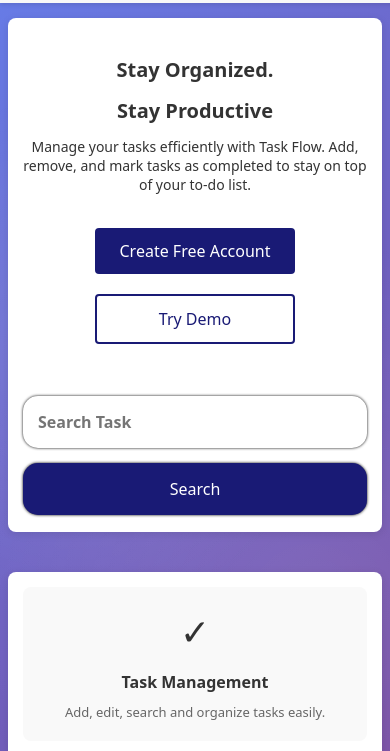
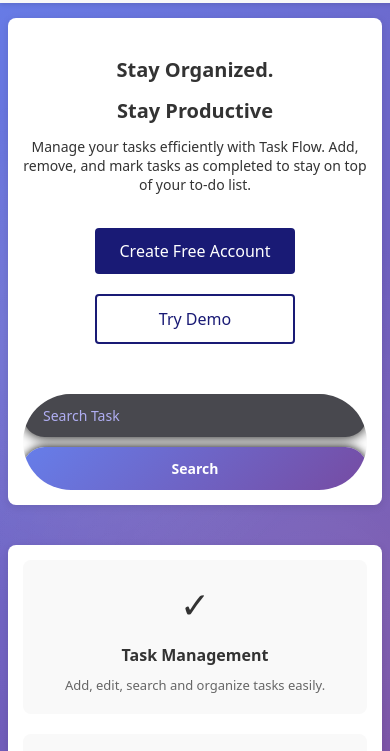
Before and after one commit to Justice-code-ops/Task-flows, a website: page Public/index.html in a window 390 px wide. Shown: the part 67-818 px from the top of the page. Drawn offline with Linux system fonts and the light colour scheme; a web font is replaced by a local one.

Commit message:
Adjusted the search bar (will review that later)

```diff
--- a/Public/style.css
+++ b/Public/style.css
@@ -63,41 +63,72 @@
     display: flex;
     justify-content: center;
     align-items: center;
-    gap: 10px;
+    gap: 0;
     width: 50%;
-    padding: 2px;
+    padding: 0;
     flex: 1;
+    background: white;
+    border-radius: 50px;
+    box-shadow: 0 8px 32px rgba(0, 0, 0, 0.12);
+    overflow: hidden;
+    transition: all 0.3s ease;
+}
+
+.todo:hover,
+.todo:focus-within {
+    box-shadow: 0 12px 40px rgba(102, 126, 234, 0.25);
 }
 
 #search-task {
-    width: 80%;
+    flex: 1;
     border: none;
-    padding: 20px 20px;
-    border-radius: 15px;
+    padding: 14px 24px;
+    border-radius: 50px 0 0 50px;
     outline: none;
     font-family: inherit;
-    font-size: 18px;
-    font-weight: bold;
-    box-shadow: 0 0 3px black;
+    font-size: 16px;
+    font-weight: 500;
+    background: #48484eff;
+    color: #1f1e1eff;
+    transition: all 0.3s ease;
+    box-shadow: 0 0 13px black;
     box-sizing: border-box;
+}
+
+#search-task::placeholder {
+    color: #b0aef3ff;
+    font-weight: 400;
+}
+
+#search-task:focus {
+    background: rgba(102, 126, 234, 0.05);
 }
 
 #search-button {
     border: none;
-    border-radius: 15px;
-    padding: 20px;
-    background: #191a75ff;
-    color: #ffffffff;
+    border-radius: 0 50px 50px 0;
+    padding: 14px 28px;
+    background: linear-gradient(135deg, #667eea 0%, #764ba2 100%);
+    color: white;
     font-family: inherit;
     font-size: 16px;
+    font-weight: 600;
     text-align: center;
-    box-shadow: 0 0 3px black;
+    cursor: pointer;
+    transition: all 0.3s ease;
+    white-space: nowrap;
+    text-align: center;
+    box-shadow: 0 0 10px black;
     transition: 0.2s ease;
 }
 
 #search-button:hover {
-    background: #040042ff;
-    color: #ffffffff;
+    background: linear-gradient(135deg, #764ba2 0%, #667eea 100%);
+    transform: translateY(-2px);
+}
+
+#search-button:active {
+    transform: translateY(0);
 }
 
 .button-container {
@@ -204,85 +235,6 @@
     text-align: center;
     margin-bottom: 15px;
 }
-
-/* TODO: Moved to todo.css */
-/* .app-container {
-    width: 500px;
-    margin: 20px auto;
-    background: #fff;
-    padding: 20px;
-    box-shadow: 0 0 10px rgba(0, 0, 0, 0.1);
-    border-radius: 8px;
-}
-
-#task-input {
-    width: 70%;
-    padding: 10px;
-    font-family: "Inter", sans-serif;
-    font-size: 20px;
-    border: 1px solid #ccc;
-    border-radius: 4px;
-    outline: none;
-}
-
-.input-section {
-    display: flex;
-    justify-content: center;
-    align-items: center;
-}
-
-.task-button {
-    padding: 10.8px;
-    font-size: 16px;
-    margin-left: 5px;
-    cursor: pointer;
-    background-color: #a72852ff;
-    color: white;
-    border: none;
-    border-radius: 4px;
-    transition: background-color 0.3s ease;
-}
-
-.task-button:active {
-    background-color: #7a1f3dff;
-}
-
-.list-container {
-    margin: 10px;
-    background: #f9f9f9;
-    padding: 4px;
-    border-radius: 6px;
-}
-
-.task-list {
-    padding: 0;
-    font-size: 18px;
-    font-family: inherit;
-}
-
-.task-list li {
-    padding: 10px;
-    border-bottom: 1px solid #eee;
-    display: flex;
-    justify-content: space-between;
-    align-items: center;
-    box-sizing: border-box;
-}
-
-.task-list li button {
-    padding: 6px 10px;
-    font-size: 14px;
-    cursor: pointer;
-    background-color: #ff4d4d;
-    color: white;
-    border: none;
-    border-radius: 4px;
-    transition: background-color 0.3s ease;
-}
-
-.task-list li button:active {
-    background-color: #cc0000;
-} */
 
 .footer {
     text-align: center;
@@ -587,19 +539,25 @@
     /* SEARCH BAR */
     #search-task {
         width: 100%;
-        padding: 15px;
-        font-size: 16px;
+        padding: 12px 20px;
+        font-size: 14px;
+        border-radius: 50px;
     }
 
     #search-button {
         width: 100%;
-        padding: 15px;
-        font-size: 16px;
+        padding: 12px 20px;
+        font-size: 14px;
+        border-radius: 50px;
+        margin-top: 5px;
     }
 
     .todo {
         flex-direction: column;
-        gap: 15px;
+        gap: 5px;
+        border-radius: 50px;
+        background: transparent;
+        box-shadow: none;
     }
 
     /* BUTTON AREA */
```
Also changed, not shown: Public/todo.html (+1 -1 lines).
